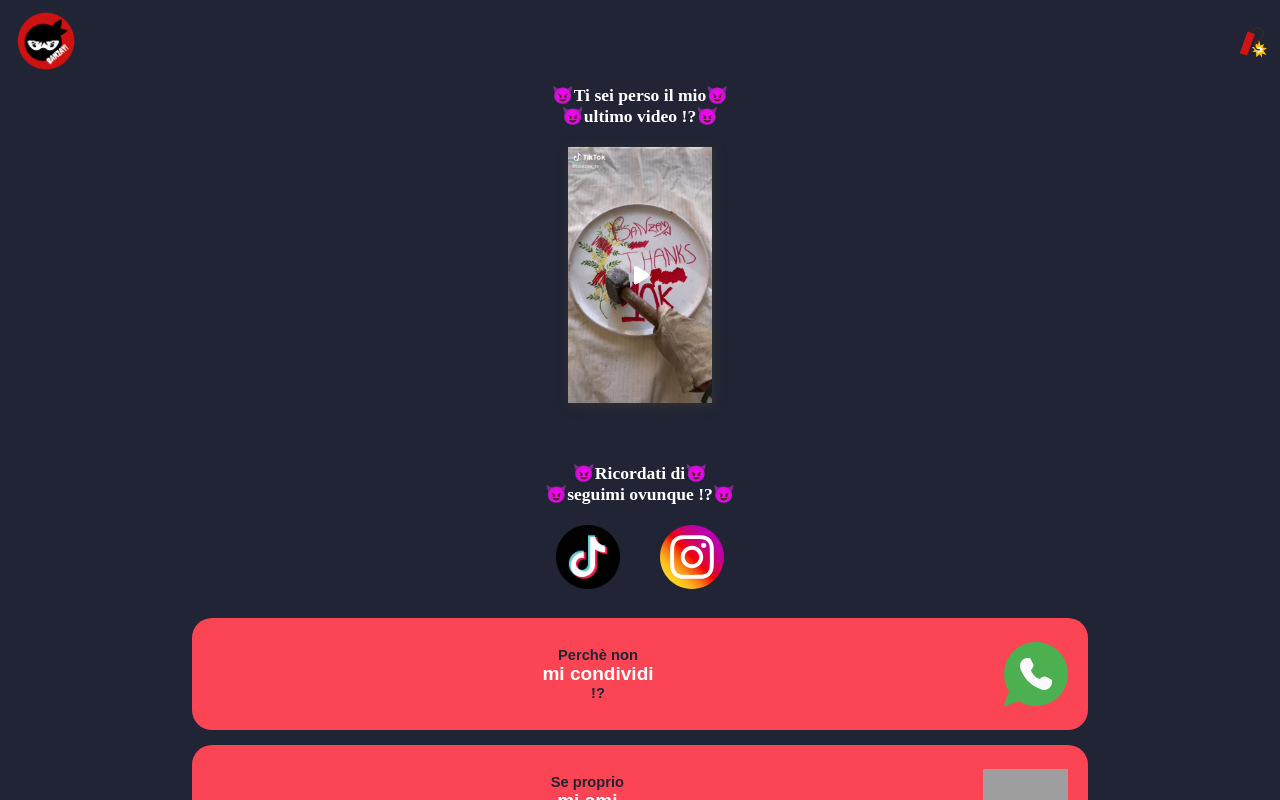
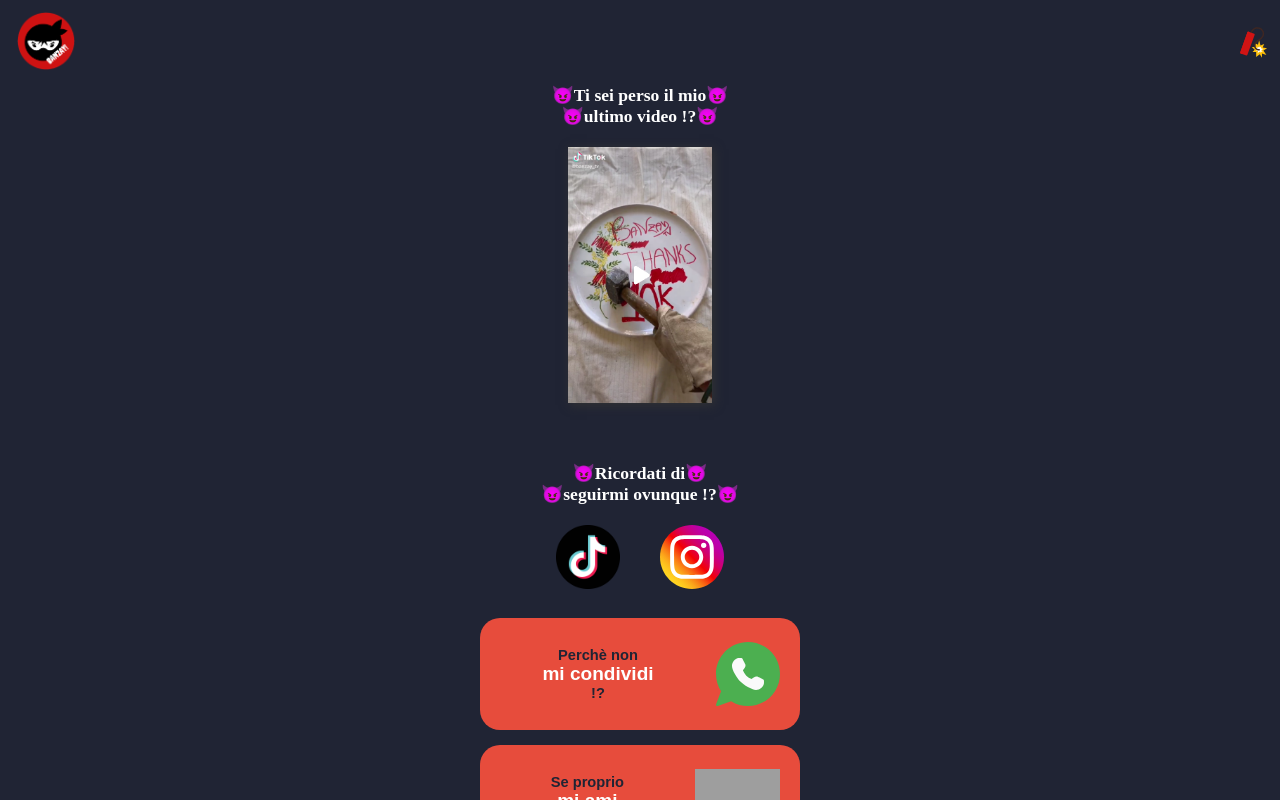
Before and after one commit to massi-fa/banzay, a React (Create React App) app: page / in a window 1280 px wide. Built offline with nearby package versions, Linux system fonts and the light colour scheme; no server answers; grey boxes are pictures that could not be loaded; a web font is replaced by a local one.

Commit message:
semi def

```diff
--- a/src/components/BottomCprt.jsx
+++ b/src/components/BottomCprt.jsx
@@ -9,6 +9,7 @@ const Container = styled.div`
 `;
 const H1 = styled.h1`
   color: white;
+  color:#e74c3c;
   font-size:0.5rem;
   margin: 5px;
 `;
--- a/src/components/ButtonCard.jsx
+++ b/src/components/ButtonCard.jsx
@@ -5,14 +5,17 @@ import PropTypes from 'prop-types';
 const Support = styled.button`
   padding: 10px;
   border-radius: 20px;
-  background-color: #fb4454;
+  background-color: #e74c3c;
   margin: 0px auto 15px auto;
   display: flex;
   flex-direction: row;
   height: 7rem;
-  width: 70%;
   outline: none;
   border: 0px;
+  width: 20rem;
+  @media all and (max-width: 480px) {
+    width: 70%;
+  }
 `;
 const H1 = styled.h1`
   font-size: 1.1em;
--- a/src/components/Home.jsx
+++ b/src/components/Home.jsx
@@ -31,6 +31,8 @@ const ButtonContainer = styled.div`
 `;
 const Button = styled.a`
   background-color: transparent;
+  outline: none;
+  text-decoration: none
 `;
 const ImageLink = styled.img`
   height: 4rem;
@@ -48,7 +50,7 @@ const Home = () => {
           <TikTokcmp />
         </TikTokContainer>
         <LinkContainer>
-          <H1>😈Ricordati di😈<br/>😈seguimi ovunque !?😈</H1>
+          <H1>😈Ricordati di😈<br/>😈seguirmi ovunque !?😈</H1>
           <ButtonContainer>
             <Button href='https://vm.tiktok.com/ZMemUaYLF/'>
               <ImageLink src={tiktok} />
@@ -59,7 +61,9 @@ const Home = () => {
           </ButtonContainer>
         </LinkContainer>
         <ButtonCard text1="Perchè non" text2="mi condividi" image={whatsapp} fun={Whatsfun}/>
-        <ButtonCard text1="Se proprio" text2="mi ami" image={paypal} />
+        <Button href="https://www.paypal.com/paypalme/BanzayTv">
+          <ButtonCard text1="Se proprio" text2="mi ami" image={paypal}/>
+        </Button>
       </Container>
   );
 };
```
